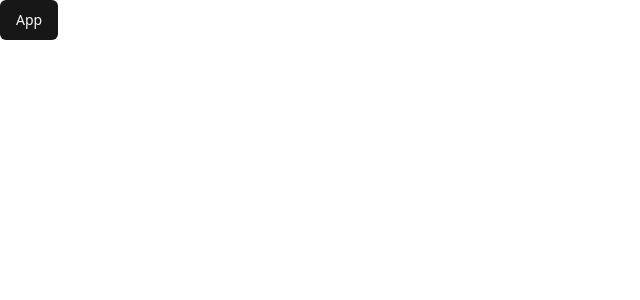
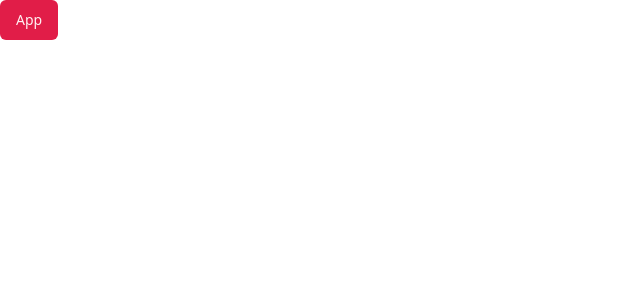
Before and after one commit to NatGlass/booking.dev, a React (Vite) app in the folder frontend/: page / in a window 1280 px wide. Shown: the top 300 px of the page, without its empty margins (0-640 px from the left). Built offline with nearby package versions, Linux system fonts and the light colour scheme.

Commit message:
rose theme

```diff
--- a/frontend/src/index.css
+++ b/frontend/src/index.css
@@ -5,64 +5,47 @@
 @layer base {
   :root {
     --background: 0 0% 100%;
-    --foreground: 0 0% 3.9%;
-
+    --foreground: 240 10% 3.9%;
     --card: 0 0% 100%;
-    --card-foreground: 0 0% 3.9%;
-
+    --card-foreground: 240 10% 3.9%;
     --popover: 0 0% 100%;
-    --popover-foreground: 0 0% 3.9%;
-
-    --primary: 0 0% 9%;
-    --primary-foreground: 0 0% 98%;
-
-    --secondary: 0 0% 96.1%;
-    --secondary-foreground: 0 0% 9%;
-
-    --muted: 0 0% 96.1%;
-    --muted-foreground: 0 0% 45.1%;
-
-    --accent: 0 0% 96.1%;
-    --accent-foreground: 0 0% 9%;
-
+    --popover-foreground: 240 10% 3.9%;
+    --primary: 346.8 77.2% 49.8%;
+    --primary-foreground: 355.7 100% 97.3%;
+    --secondary: 240 4.8% 95.9%;
+    --secondary-foreground: 240 5.9% 10%;
+    --muted: 240 4.8% 95.9%;
+    --muted-foreground: 240 3.8% 46.1%;
+    --accent: 240 4.8% 95.9%;
+    --accent-foreground: 240 5.9% 10%;
     --destructive: 0 84.2% 60.2%;
     --destructive-foreground: 0 0% 98%;
-
-    --border: 0 0% 89.8%;
-    --input: 0 0% 89.8%;
-    --ring: 0 0% 3.9%;
-
+    --border: 240 5.9% 90%;
+    --input: 240 5.9% 90%;
+    --ring: 346.8 77.2% 49.8%;
     --radius: 0.5rem;
   }
 
   .dark {
-    --background: 0 0% 3.9%;
-    --foreground: 0 0% 98%;
-
-    --card: 0 0% 3.9%;
-    --card-foreground: 0 0% 98%;
-
-    --popover: 0 0% 3.9%;
-    --popover-foreground: 0 0% 98%;
-
-    --primary: 0 0% 98%;
-    --primary-foreground: 0 0% 9%;
-
-    --secondary: 0 0% 14.9%;
+    --background: 20 14.3% 4.1%;
+    --foreground: 0 0% 95%;
+    --card: 24 9.8% 10%;
+    --card-foreground: 0 0% 95%;
+    --popover: 0 0% 9%;
+    --popover-foreground: 0 0% 95%;
+    --primary: 346.8 77.2% 49.8%;
+    --primary-foreground: 355.7 100% 97.3%;
+    --secondary: 240 3.7% 15.9%;
     --secondary-foreground: 0 0% 98%;
-
-    --muted: 0 0% 14.9%;
-    --muted-foreground: 0 0% 63.9%;
-
-    --accent: 0 0% 14.9%;
+    --muted: 0 0% 15%;
+    --muted-foreground: 240 5% 64.9%;
+    --accent: 12 6.5% 15.1%;
     --accent-foreground: 0 0% 98%;
-
     --destructive: 0 62.8% 30.6%;
-    --destructive-foreground: 0 0% 98%;
-
-    --border: 0 0% 14.9%;
-    --input: 0 0% 14.9%;
-    --ring: 0 0% 83.1%;
+    --destructive-foreground: 0 85.7% 97.3%;
+    --border: 240 3.7% 15.9%;
+    --input: 240 3.7% 15.9%;
+    --ring: 346.8 77.2% 49.8%;
   }
 }
 
```
